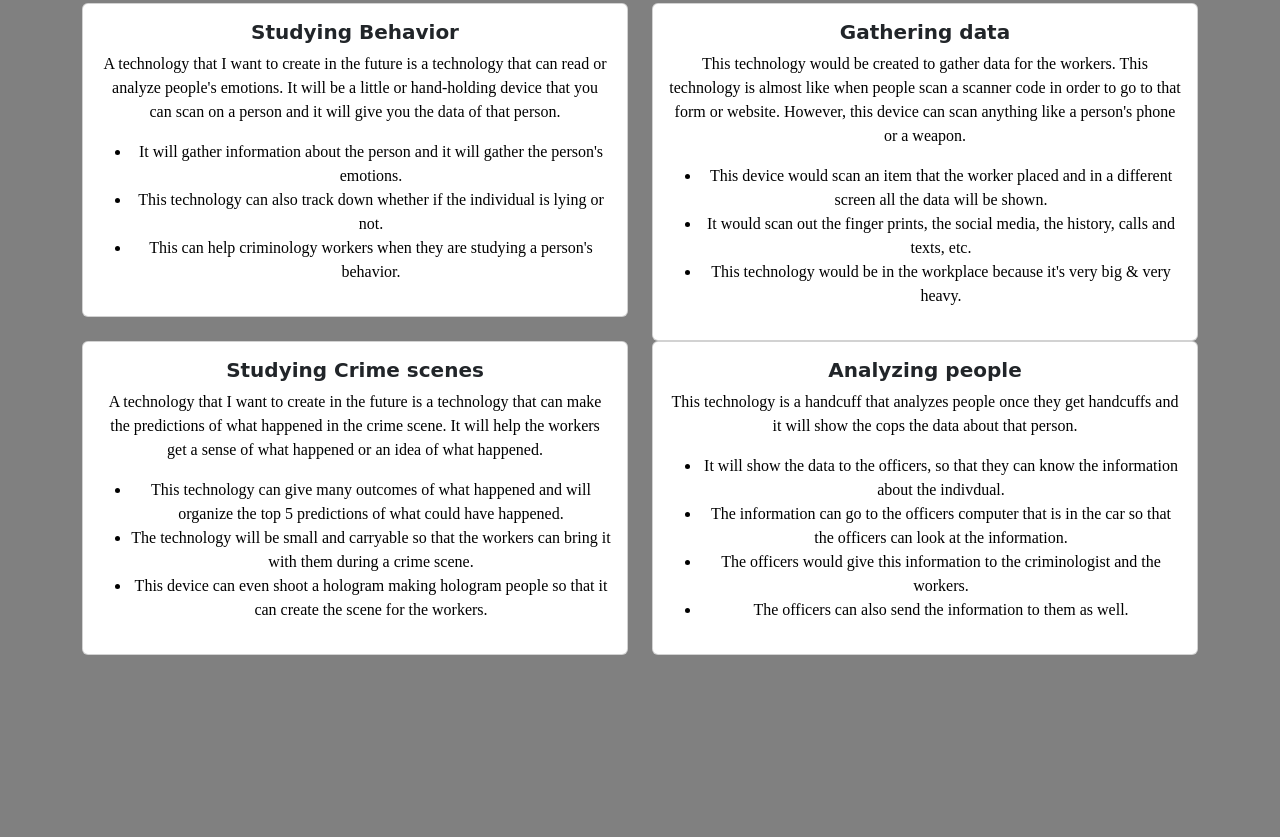
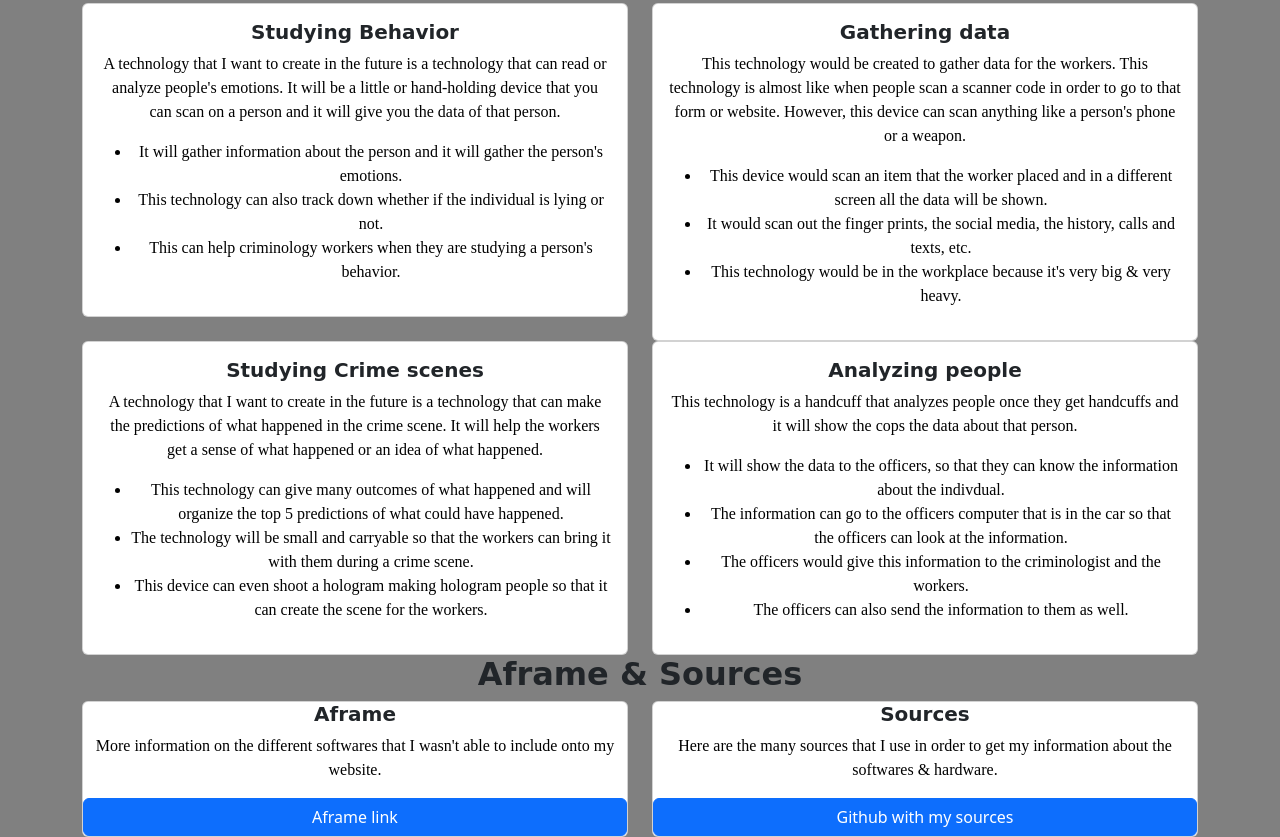
Before and after one commit to kiaram2249/sep10-freedom-project-, a plain HTML site: page index.html in a window 1280 px wide. Shown: the part 1762-2599 px from the top of the page. Before the commit the page ends 2417 px from the top, so only its background shows below. Drawn offline with nearby package versions, Linux system fonts and the light colour scheme.

Commit message:
link sources

```diff
--- a/index.html
+++ b/index.html
@@ -30,6 +30,7 @@
           <a class="nav-link active" href="#soft">Software</a>
           <a class="nav-link active" href="#hard">Hardware</a>
           <a class="nav-link active" href="#tech">Future Technologies</a>
+          <a class="nav-link active" href="#aframe">Aframe & Sources</a>
         </div>
       </div>
     </div>
@@ -244,8 +245,32 @@
     </div>
 </section>
 
+<section class="page-section" id="aframe">
+    <div class="container">
+        <div class="text-center">
+            <h2 class="txt">Aframe & Sources</h2>
+        </div>
 
+    <div class="row text-center">
+        <div class="col-md-6">
+            <div class="card">
+                <h5 class="txt">Aframe</h5>
+                <p class="write">More information on the different softwares that I wasn't able to include onto my website.</p>
+                <a href="#" class="btn btn-primary">Aframe link</a>
+            </div>
+        </div>
 
+        <div class="col-md-6">
+            <div class="card">
+                <h5 class="txt">Sources</h5>
+                <p class="write">Here are the many sources that I use in order to get my information about the softwares & hardware.</p>
+                <a href="https://github.com/kiaram2249/sep10-freedom-project-2/blob/main/blog/entry01.md"
+                class="btn btn-primary">Github with my sources</a>
+            </div>
+        </div>
+
+    </div>
+</section>
 
 
         <script src="https://cdn.jsdelivr.net/npm/bootstrap@5.3.0-alpha1/dist/js/bootstrap.bundle.min.js"></script>
```
Also changed, not shown: aframe/aframe.html (+1 -1 lines).
